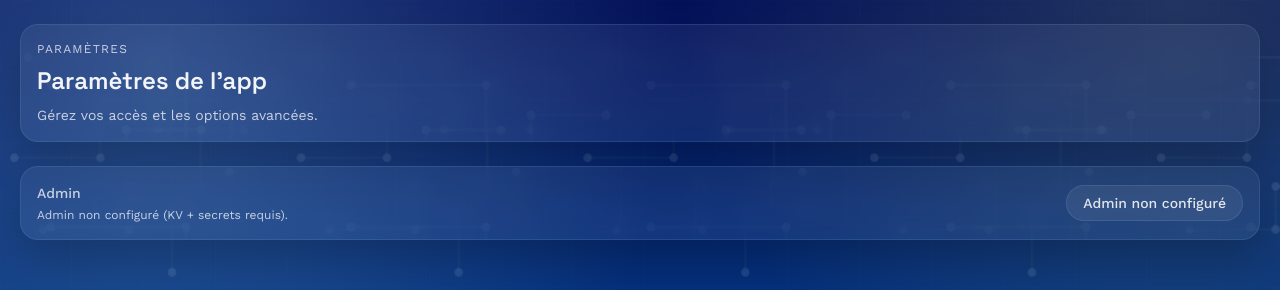
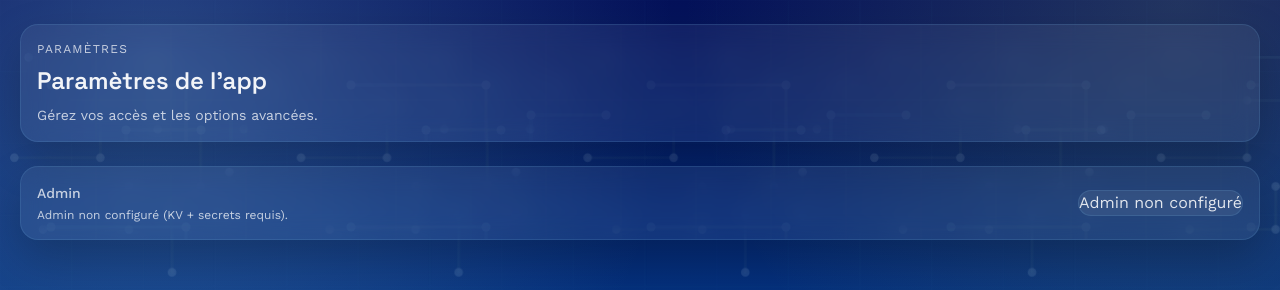
Before and after one commit to LaurentFrx/eps-guide-app, a Next.js app: page /settings in a window 1280 px wide. Shown: the top 290 px of the page. Built offline with nearby package versions, Linux system fonts and the light colour scheme; no server answers.

Commit message:
fix(settings): proper french strings and make Admin row fully clickable

```diff
--- a/src/app/settings/page.tsx
+++ b/src/app/settings/page.tsx
@@ -1,6 +1,5 @@
 import Link from "next/link";
 import { GlassCard } from "@/components/GlassCard";
-import { Button } from "@/components/ui/button";
 import { isAdminConfigured } from "@/lib/admin/env";
 
 export default function SettingsPage() {
@@ -21,24 +20,27 @@ export default function SettingsPage() {
         </p>
       </GlassCard>
 
-      <GlassCard className="flex flex-wrap items-center justify-between gap-2">
-        <Link href={adminHref} className="space-y-1">
+      <GlassCard className="p-0">
+        <Link
+          href={adminHref}
+          className="flex w-full cursor-pointer items-center justify-between gap-3 p-4 transition hover:bg-white/5 active:bg-white/10"
+          aria-label="Ouvrir les paramètres Admin"
+        >
+          <div className="min-w-0 space-y-1">
             <p className="text-sm font-medium text-white">Admin</p>
             <p className="text-xs text-white/60">
               {adminEnabled
                 ? "Mode admin activé."
                 : "Admin non configuré (KV + secrets requis)."}
             </p>
+          </div>
+          <span
+            className="ui-chip"
+            data-active={adminEnabled ? "true" : "false"}
+          >
+            {adminEnabled ? "Ouvrir" : "Admin non configuré"}
+          </span>
         </Link>
-        {adminEnabled ? (
-          <Button asChild className="ui-btn-primary">
-            <Link href={adminHref}>Ouvrir</Link>
-          </Button>
-        ) : (
-          <Button asChild className="ui-chip">
-            <Link href={adminHref}>Admin non configuré</Link>
-          </Button>
-        )}
       </GlassCard>
     </div>
   );
```
Also changed, not shown: src/components/BottomNav.tsx (line endings or trailing spaces). Lines whose indentation alone changed are shown as unchanged.
